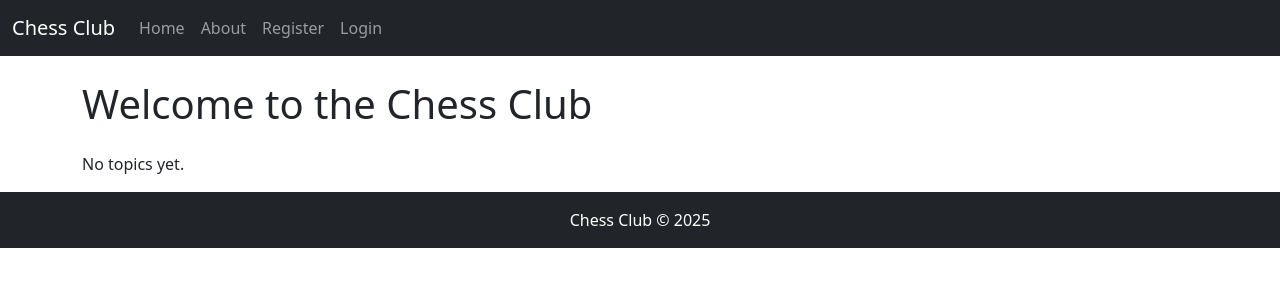
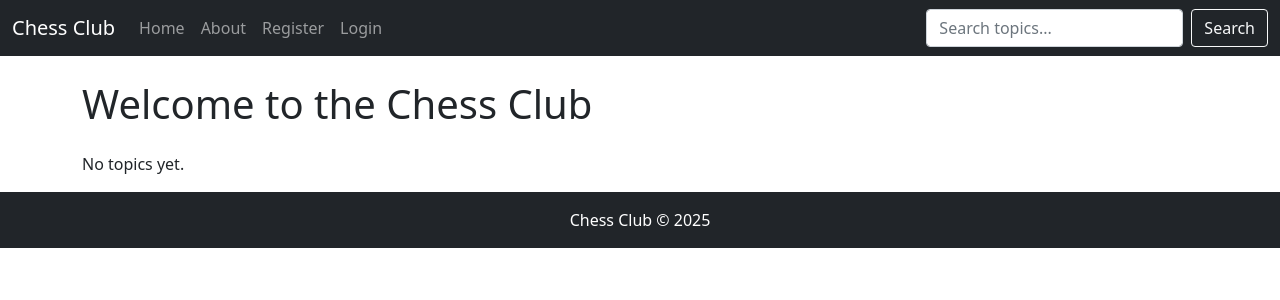
Before and after one commit to freed-man/mp3-chess, a Django app: page / in a window 1280 px wide. Shown: the top 300 px of the page. Run offline with Django 4.2, Linux system fonts and the light colour scheme; data that the repository does not hold is empty.

Commit message:
added search functionality for topics

```diff
--- a/club/urls.py
+++ b/club/urls.py
@@ -3,6 +3,7 @@ from . import views
 
 urlpatterns = [
     path('', views.TopicList.as_view(), name='home'),
+    path('search/', views.topic_search, name='topic_search'),
     path('<slug:slug>/', views.topic_detail, name='topic_detail'),
     path('<slug:slug>/upvote/', views.topic_vote, {'vote_type': 1}, name='topic_upvote'),
     path('<slug:slug>/downvote/', views.topic_vote, {'vote_type': -1}, name='topic_downvote'),
--- a/club/views.py
+++ b/club/views.py
@@ -3,6 +3,7 @@ from django.views import generic
 from django.contrib import messages
 from django.http import HttpResponseRedirect
 from django.urls import reverse
+from django.db import models
 from .models import Topic, Comment, Vote
 from .forms import CommentForm
 
@@ -14,6 +15,72 @@ class TopicList(generic.ListView):
     queryset = Topic.objects.filter(status=1)
     template_name = "club/index.html"
     paginate_by = 6
+
+
+def topic_search(request):
+    """
+    Searches topics by title or content.
+    """
+    query = request.GET.get('q', '')
+    results = []
+
+    if query:
+        results = Topic.objects.filter(status=1).filter(
+            models.Q(title__icontains=query) | models.Q(content__icontains=query)
+        )
+
+    return render(
+        request,
+        "club/search_results.html",
+        {
+            "query": query,
+            "results": results,
+        },
+    )
+
+
+def topic_search(request):
+    """
+    Searches topics by title or content.
+    """
+    query = request.GET.get('q', '')
+    results = []
+
+    if query:
+        results = Topic.objects.filter(status=1).filter(
+            models.Q(title__icontains=query) | models.Q(content__icontains=query)
+        )
+
+    return render(
+        request,
+        "club/search_results.html",
+        {
+            "query": query,
+            "results": results,
+        },
+    )
+
+
+def topic_search(request):
+    """
+    Searches topics by title or content.
+    """
+    query = request.GET.get('q', '')
+    results = []
+
+    if query:
+        results = Topic.objects.filter(status=1).filter(
+            models.Q(title__icontains=query) | models.Q(content__icontains=query)
+        )
+
+    return render(
+        request,
+        "club/search_results.html",
+        {
+            "query": query,
+            "results": results,
+        },
+    )
 
 
 def topic_detail(request, slug):
--- a/templates/base.html
+++ b/templates/base.html
@@ -43,6 +43,10 @@
                     </li>
                     {% endif %}
                 </ul>
+                <form class="d-flex" action="{% url 'topic_search' %}" method="GET">
+                    <input class="form-control me-2" type="search" name="q" placeholder="Search topics...">
+                    <button class="btn btn-outline-light" type="submit">Search</button>
+                </form>
             </div>
         </div>
     </nav>
```
Also changed, not shown: club/templates/club/search_results.html (added, +28 -0 lines).
